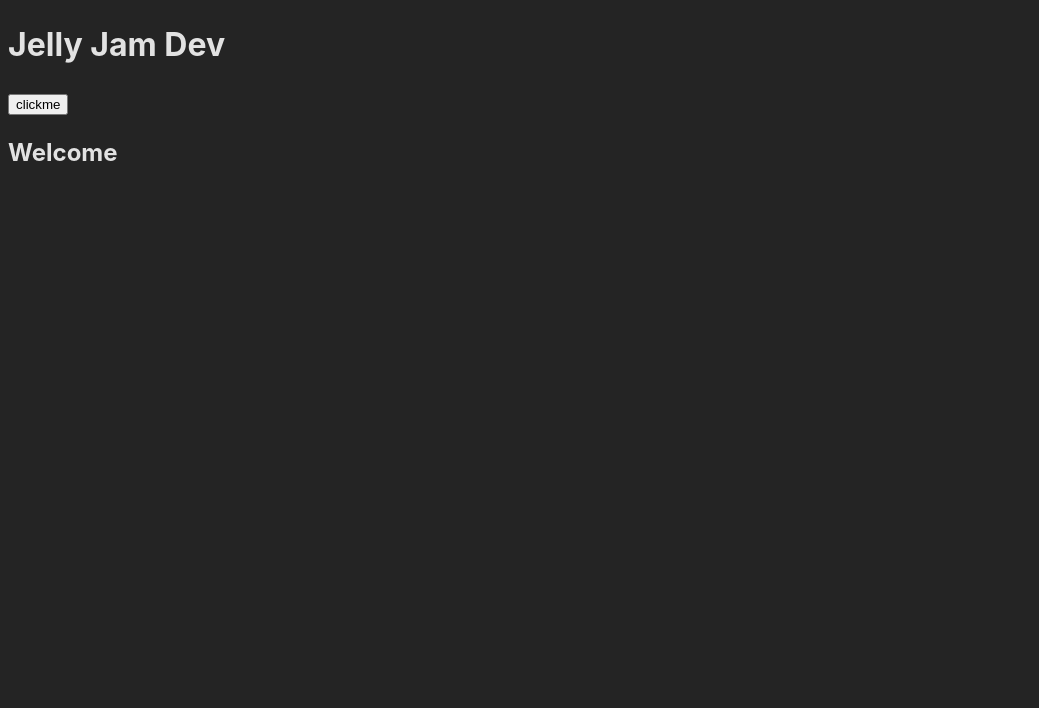
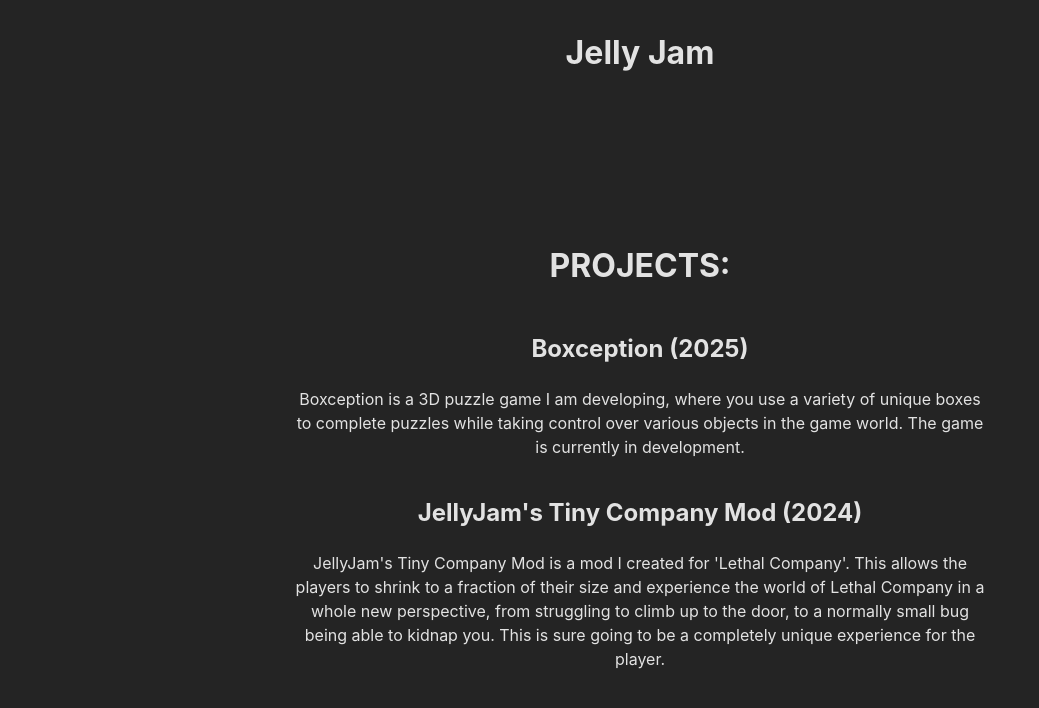
Before and after one commit to JamesJamDev/First-Website, a React (Vite) app in the folder Home/: page / in a window 1280 px wide. Shown: the top 708 px of the page, without its empty margins (0-1039 px from the left). Built offline with nearby package versions, Linux system fonts and the light colour scheme.

Commit message:
Starting to add basic project outlines

```diff
--- a/Home/src/App.jsx
+++ b/Home/src/App.jsx
@@ -1,18 +1,17 @@
 import { useState, useEffect } from 'react'
-//import { JellyJamIcon } from "./JellyJamIcon.jsx"
-import steamicon from "./assets/steamlogo.png"
 import './App.css'
 import axios from "axios";
 import Test from './test.jsx'
+import Projects from './test.jsx';
 
 function App() {
+  const [state, SetState]  = useState(1);
 
   return (
-    <>
-        <h1>Jelly Jam Dev</h1>
-        <button onClick={console.log("Hello!")}>clickme</button>
-        <Test />
-    </>
+    <div style={{ display: 'flex', flexDirection: 'column', alignItems: 'center', justifyContent: 'center', height: '100vh' }}>
+        <h1>Jelly Jam</h1>
+        <Projects />
+    </div>
   );
 }
 
--- a/Home/src/test.jsx
+++ b/Home/src/test.jsx
@@ -1,8 +1,21 @@
 //import './test.css'
-export default function Test() {
+export default function Projects() {
     return (
-        <div>
-            <h2>Welcome</h2>
+        <div style={{ display: 'flex', justifyContent: 'center', alignItems: 'center', height: '100vh', flexDirection: 'column', padding: '0 20px' }}>
+            <h1>PROJECTS:</h1>
+            <div style={{ textAlign: 'center', maxWidth: '700px' }}>
+                <h2>Boxception (2025)</h2>
+                <p>Boxception is a 3D puzzle game I am developing, where you use a variety of unique boxes to complete puzzles while
+                    taking control over various objects in the game world. The game is currently in development.
+                </p>
+            </div>
+            <div style={{textAlign: 'center', maxWidth: '700px'}}>
+                <h2>JellyJam's Tiny Company Mod (2024)</h2>
+                <p>JellyJam's Tiny Company Mod is a mod I created for 'Lethal Company'. This allows the players to shrink to a fraction of their size and
+                    experience the world of Lethal Company in a whole new perspective, from struggling to climb up to the door, to a normally small bug being able
+                    to kidnap you. This is sure going to be a completely unique experience for the player.
+                </p>
+            </div>
         </div>
     )
 }
```
